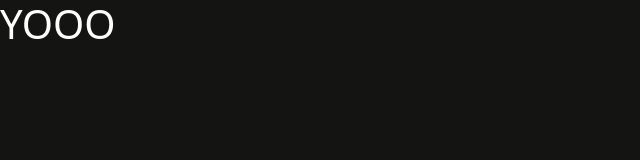
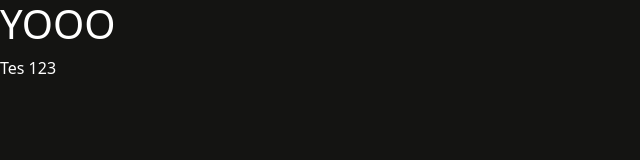
Before and after one commit to medeXsama/medeXsama.github.io, a plain HTML site: page index.html in a window 1280 px wide. Shown: the full height of the page, 0-640 px from the left. Drawn offline with nearby package versions, Linux system fonts and the light colour scheme.

Commit message:
tes commit 2

```diff
--- a/index.html
+++ b/index.html
@@ -18,6 +18,9 @@
   <div>
     <h1>YOOO</h1>
   </div>
+  <div>
+    <p>Tes 123</p>
+  </div>
 </body>
 <!-- end body -->
 </html>
```
